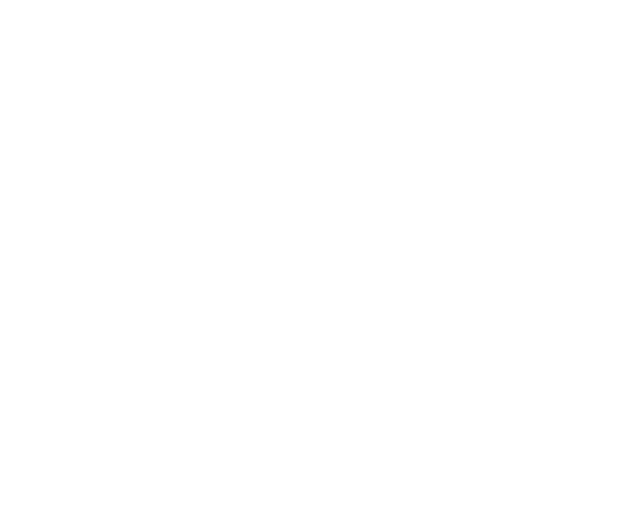
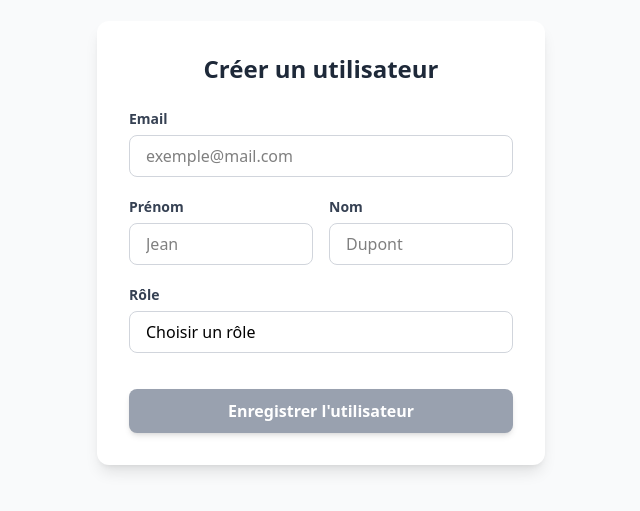
Before and after one commit to SAP250026DevenirDev/skill-up-front, an Angular app: page /register in a window 1280 px wide. Before the commit this address led to /. Shown: the part 157-668 px from the top of the page, without its empty margins (319-959 px from the left). Built offline with nearby package versions, Linux system fonts and the light colour scheme.

Commit message:
feature(US07) register + navbar (#10)

```diff
--- a/src/app/app.routes.ts
+++ b/src/app/app.routes.ts
@@ -2,9 +2,11 @@
 import { Login } from './features/auth/login/login';
 import { authGuardGuard } from './core/guards/auth-guard';
 import { Profil } from './shared/accueil/profil/profil';
+import { Register } from './features/auth/register/register';
 
 export const routes: Routes = [
     { path: '', redirectTo: 'login', pathMatch: 'full' },
     { path: 'login', component: Login },
     { path: 'profil', component: Profil, canActivate: [authGuardGuard] },
+    { path: 'register', component: Register}
 ];
--- a/src/app/core/services/auth.service.ts
+++ b/src/app/core/services/auth.service.ts
@@ -1,7 +1,7 @@
 import { HttpClient } from '@angular/common/http';
 import { inject, Injectable, signal } from '@angular/core';
 import { Observable, tap } from 'rxjs';
-import { UserLogin } from '../../shared/models/user.model';
+import { UserLogin, UserRegister } from '../../shared/models/user.model';
 import { JwtPayload, TokenInfo } from '../../shared/models/jwt.model';
 import { jwtDecode } from 'jwt-decode';
 import { environment } from '@env/environment';
@@ -59,5 +59,8 @@
   isLoggedIn(): boolean {
     return this.connectedUser() !== null; // true si quelqu'un est connecté
   }
+  signup(signup: UserRegister): Observable<void> {
+    return this.http.post<void>(`${environment.apiUrl}/Auth/register`, signup)
+  }
 
 }
--- /dev/null
+++ b/src/app/features/auth/register/register.css
@@ -0,0 +1,3 @@
+:host{
+    width: 100%;
+}
--- /dev/null
+++ b/src/app/features/auth/register/register.html
@@ -0,0 +1,68 @@
+<div class="min-h-screen bg-gray-50 flex items-center justify-center p-4">
+  <div class="max-w-md w-full bg-white rounded-xl shadow-lg p-8">
+
+    <h1 class="text-2xl font-bold text-gray-800 mb-6 text-center">
+      Créer un utilisateur
+    </h1>
+
+    <form [formGroup]="registerForm" class="space-y-5" (ngSubmit)="OnSubmit()">
+
+      <div class="flex flex-col gap-1.5">
+        <label for="email" class="text-sm font-semibold text-gray-700">Email</label>
+        <input
+          id="email"
+          type="email"
+          placeholder="exemple@mail.com"
+          formControlName="email"
+          class="px-4 py-2 border border-gray-300 rounded-lg focus:ring-2 focus:ring-blue-500 focus:border-blue-500 outline-none transition-all"
+        />
+      </div>
+
+      <div class="grid grid-cols-2 gap-4">
+        <div class="flex flex-col gap-1.5">
+          <label for="firstName" class="text-sm font-semibold text-gray-700">Prénom</label>
+          <input
+            id="firstName"
+            type="text"
+            placeholder="Jean"
+            formControlName="firstName"
+            class="px-4 py-2 border border-gray-300 rounded-lg focus:ring-2 focus:ring-blue-500 focus:border-blue-500 outline-none transition-all"
+          />
+        </div>
+
+        <div class="flex flex-col gap-1.5">
+          <label for="lastName" class="text-sm font-semibold text-gray-700">Nom</label>
+          <input
+            id="lastName"
+            type="text"
+            placeholder="Dupont"
+            formControlName="lastName"
+            class="px-4 py-2 border border-gray-300 rounded-lg focus:ring-2 focus:ring-blue-500 focus:border-blue-500 outline-none transition-all"
+          />
+        </div>
+      </div>
+
+      <div class="flex flex-col gap-1.5">
+        <label for="role" class="text-sm font-semibold text-gray-700">Rôle</label>
+        <select
+          id="role"
+          formControlName="role"
+          class="px-4 py-2 border border-gray-300 rounded-lg bg-white focus:ring-2 focus:ring-blue-500 focus:border-blue-500 outline-none transition-all appearance-none cursor-pointer"
+        >
+          <option value="" disabled selected>Choisir un rôle</option>
+          <option value="Collaborator">Collaborateur</option>
+          <option value="Manager">Manager</option>
+          <option value="Administrator">Administrateur</option>
+        </select>
+      </div>
+
+      <button
+        type="submit"
+        [disabled]="registerForm.invalid"
+        class="w-full mt-4 bg-blue-600 hover:bg-blue-700 disabled:bg-gray-400 text-white font-bold py-2.5 rounded-lg transition-colors shadow-md"
+      >
+        Enregistrer l'utilisateur
+      </button>
+    </form>
+  </div>
+</div>
--- /dev/null
+++ b/src/app/features/auth/register/register.ts
@@ -0,0 +1,53 @@
+import { Component, inject } from '@angular/core';
+import { FormBuilder, FormGroup, ReactiveFormsModule, Validators } from '@angular/forms';
+import { AuthService } from '../../../core/services/auth.service';
+import { Router } from '@angular/router';
+import { emailValidators } from '../../../shared/validators/email-validator';
+import { UserRegister } from '../../../shared/models/user.model';
+
+@Component({
+  selector: 'app-register',
+  imports: [ReactiveFormsModule],
+  templateUrl: './register.html',
+  styleUrl: './register.css',
+})
+export class Register {
+  private readonly _authService = inject(AuthService)
+  private readonly _router: Router = inject(Router)
+
+  registerForm: FormGroup;
+  formInvalid = false;
+
+  constructor(private fb: FormBuilder){
+    this.registerForm = this.fb.group({
+      email: ['', [Validators.required, Validators.max(250), emailValidators()]],
+      firstName: ['', [Validators.required, Validators.minLength(2), Validators.maxLength(50)]],
+      lastName: ['', [Validators.required,  Validators.min(2), Validators.max(50)]],
+      role: ['', [Validators.required]]
+    });
+  }
+
+  OnSubmit(): void{
+    if (this.registerForm.valid){
+      const register : UserRegister = {
+        email: this.registerForm.value.email,
+        firstName: this.registerForm.value.firstName,
+        lastName: this.registerForm.value.lastName,
+        role: this.registerForm.value.role
+      }
+
+      this._authService.signup(register).subscribe({
+        next: () => {
+          alert('Register réussis');
+        },
+        error: () => {
+          this.formInvalid = true;
+        }
+      })
+    }
+    else{
+      this.formInvalid = true;
+    }
+  }
+
+}
--- a/src/app/shared/components/navbar/navbar.html
+++ b/src/app/shared/components/navbar/navbar.html
@@ -7,22 +7,23 @@
 </div>
 
   <div class="flex gap-6">
-    @if (userRole === 'Collaborator') {
+    @if (authService.connectedUser()?.role == "Collaborator") {
       <a routerLink="/profil" class="text-white hover:text-blue-400 transition">Profil</a>
       <a routerLink="/skills" class="text-white hover:text-blue-400 transition">Skills Manager</a>
       <a routerLink="/mentoring" class="text-white hover:text-blue-400 transition">Mentorat</a>
     }
 
-    @if (userRole === 'Manager') {
+    @if (authService.connectedUser()?.role == "Manager") {
       <a routerLink="/profil" class="text-white hover:text-blue-400 transition">Profil</a>
       <a routerLink="/search" class="text-white hover:text-blue-400 transition">Search</a>
       <a routerLink="/historic" class="text-white hover:text-blue-400 transition">Historic Skills</a>
     }
 
-    @if (userRole === 'Admin') {
+    @if (authService.connectedUser()?.role == "Administrator") {
       <a routerLink="/profil" class="text-white hover:text-blue-400 transition">Profil</a>
       <a routerLink="/skills-manager" class="text-white hover:text-blue-400 transition">Skills Manager</a>
       <a routerLink="/users-manager" class="text-white hover:text-blue-400 transition">Users Manager</a>
+      <a routerLink="/register" class="text-white hover:text-blue-400 transition">Register</a>
     }
   </div>
 
--- a/src/app/shared/components/navbar/navbar.ts
+++ b/src/app/shared/components/navbar/navbar.ts
@@ -9,7 +9,7 @@
   styleUrl: './navbar.css'
 })
 export class Navbar implements OnInit {
-  private readonly authService = inject(AuthService);
+  public readonly authService = inject(AuthService);
   private readonly router = inject(Router);
 
   userRole: string = '';
--- a/src/app/shared/models/user.model.ts
+++ b/src/app/shared/models/user.model.ts
@@ -2,3 +2,9 @@
   email: string;
   hashedPassword: string;
 }
+export interface UserRegister {
+  email: string;
+  firstName: string;
+  lastName: string;
+  role: string;
+}
```
